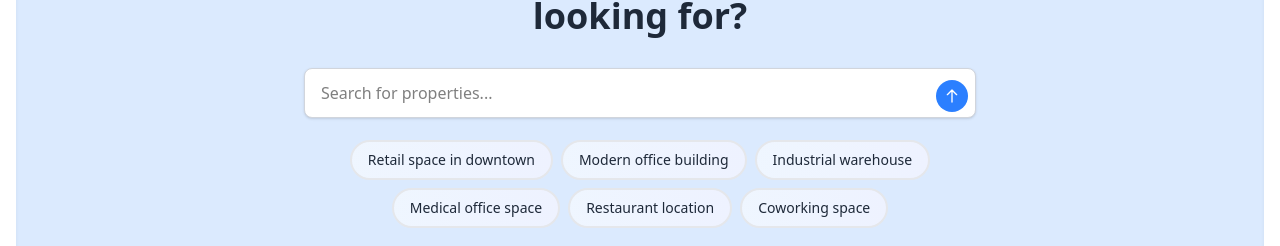
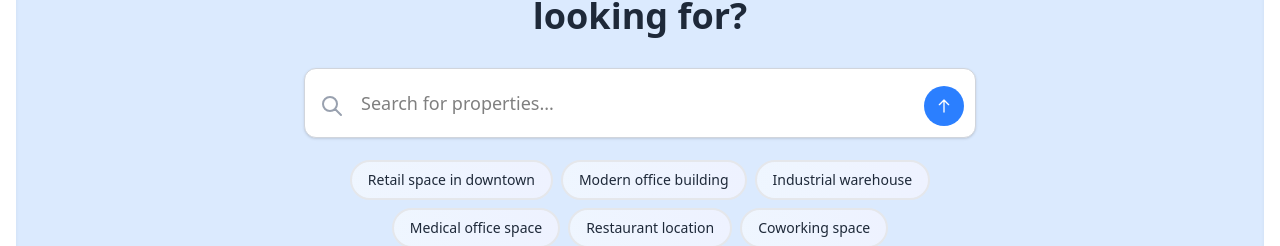
Before and after one commit to KrishivPiduri/netlease_finder, a React (Vite) app: page / in a window 1280 px wide. Shown: the part 220-466 px from the top of the page. Built offline with nearby package versions, Linux system fonts and the light colour scheme.

Commit message:
enhance PropertyPrompter component with improved textarea styling and search icon for better usability

```diff
--- a/src/PropertyPrompter.jsx
+++ b/src/PropertyPrompter.jsx
@@ -22,19 +22,24 @@ const PropertyPrompter = () => {
         <h1 className="text-4xl font-extrabold mb-8 text-gray-800">What kind of property are you looking for?</h1>
         <div className="flex justify-center">
           <div className="relative w-full">
+            <div className="absolute left-4 top-1/2 transform -translate-y-1/2 z-10">
+              <svg className="w-6 h-6 text-gray-400" fill="none" stroke="currentColor" viewBox="0 0 24 24">
+                <path strokeLinecap="round" strokeLinejoin="round" strokeWidth={2} d="M21 21l-6-6m2-5a7 7 0 11-14 0 7 7 0 0114 0z" />
+              </svg>
+            </div>
             <textarea
               value={searchValue}
               onChange={(e) => setSearchValue(e.target.value)}
               placeholder="Search for properties..."
               rows={1}
-              className="w-full px-4 pr-12 py-3 text-base border border-gray-300 rounded-lg shadow-sm focus:outline-none focus:ring-2 focus:ring-blue-500 focus:border-blue-500 bg-white transition-all duration-200 resize-none overflow-hidden"
-              style={{ minHeight: '48px' }}
+              className="w-full pl-14 pr-16 py-5 text-lg border border-gray-300 rounded-xl shadow-sm focus:outline-none focus:ring-2 focus:ring-blue-500 focus:border-blue-500 bg-white transition-all duration-200 resize-none overflow-hidden"
+              style={{ minHeight: '64px' }}
               onInput={(e) => {
                 e.target.style.height = 'auto';
                 e.target.style.height = Math.min(e.target.scrollHeight, 120) + 'px';
               }}
             />
-            <button className="absolute right-2 top-3 w-8 h-8 bg-blue-500 hover:bg-blue-600 rounded-full flex items-center justify-center transition-colors duration-200 cursor-pointer">
+            <button className="absolute right-3 top-1/2 transform -translate-y-1/2 w-10 h-10 bg-blue-500 hover:bg-blue-600 rounded-full flex items-center justify-center transition-colors duration-200 cursor-pointer">
               <svg
                 className="w-4 h-4 text-white"
                 fill="none"
```
